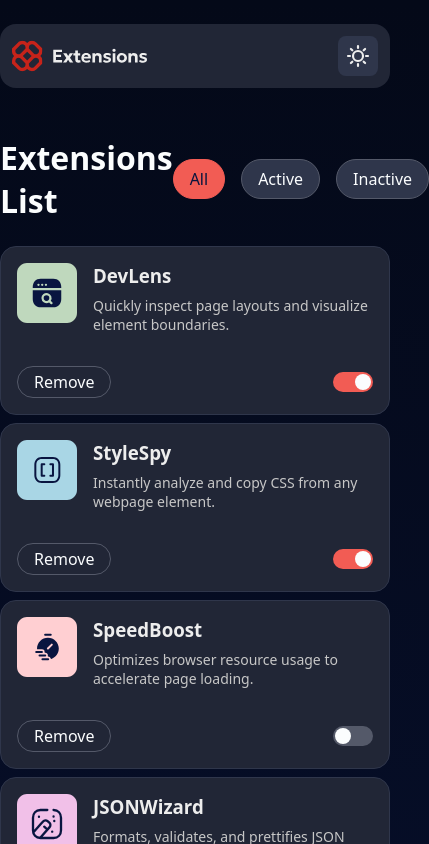
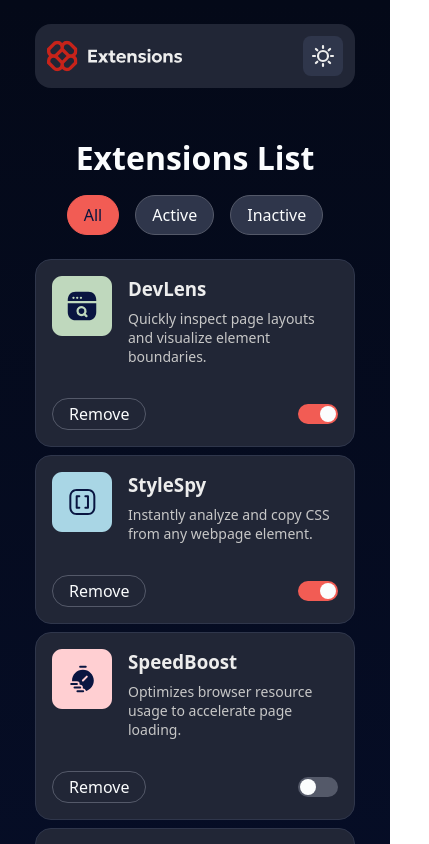
Before and after one commit to laerte-quinui/browser-extensions-manager-ui, a React (Vite) app: page / in a window 390 px wide. Shown: the top 844 px of the page, 429 px wide, since content can reach past the window. Built offline with nearby package versions, Linux system fonts and the light colour scheme.

Commit message:
style: Update CSS for responsive layout

```diff
--- a/src/App.css
+++ b/src/App.css
@@ -4,6 +4,7 @@
 
   width: 100%;
   margin: 0 auto;
+  max-width: 320px;
   min-height: 100vh;
   padding-top: 1.5rem;
 }
@@ -33,6 +34,14 @@
   justify-content: space-between;
 }
 
+@media (max-width: 600px) {
+  .header {
+    flex-direction: column;
+    align-items: center;
+    gap: 1rem;
+  }
+}
+
 .filter-buttons {
   display: flex;
   justify-content: center;
@@ -45,5 +54,12 @@
   grid-template-columns: repeat(auto-fill, minmax(300px, 1fr));
 
   gap: 0.5rem;
-  margin-top: 1.5rem;
+  margin: 1.5rem 0px;
 }
+
+@media (max-width: 600px) {
+  .extensions {
+    display: flex;
+    flex-direction: column;
+  }
+}
```
